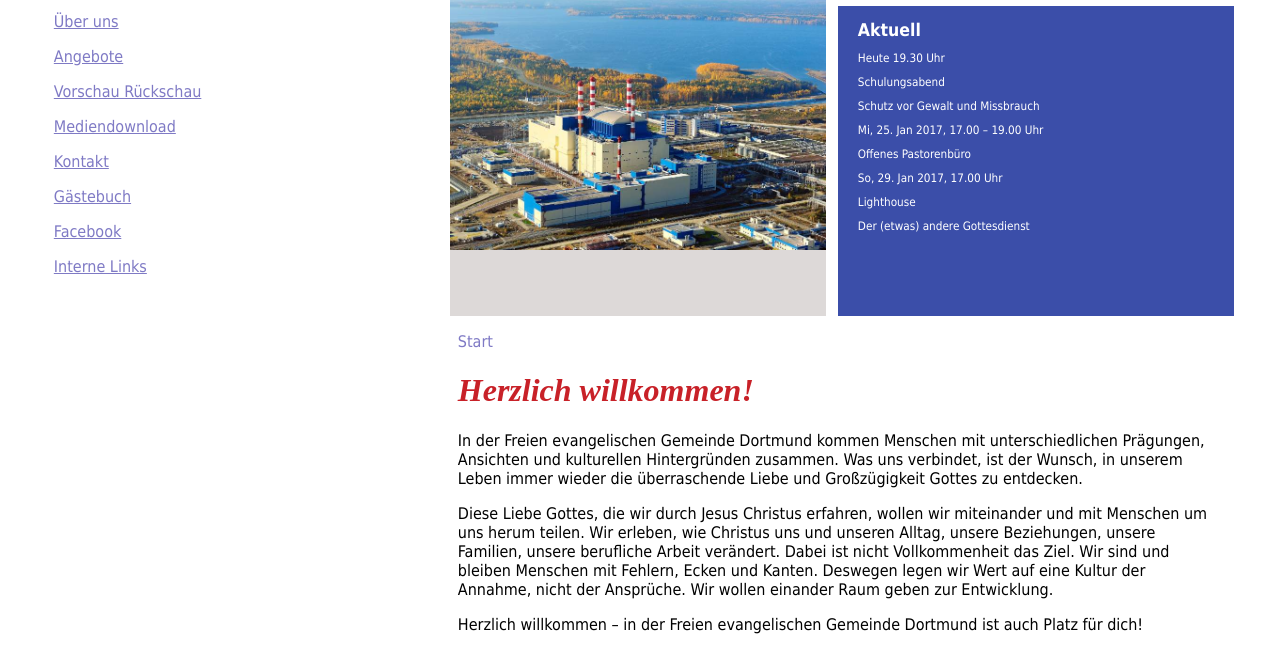
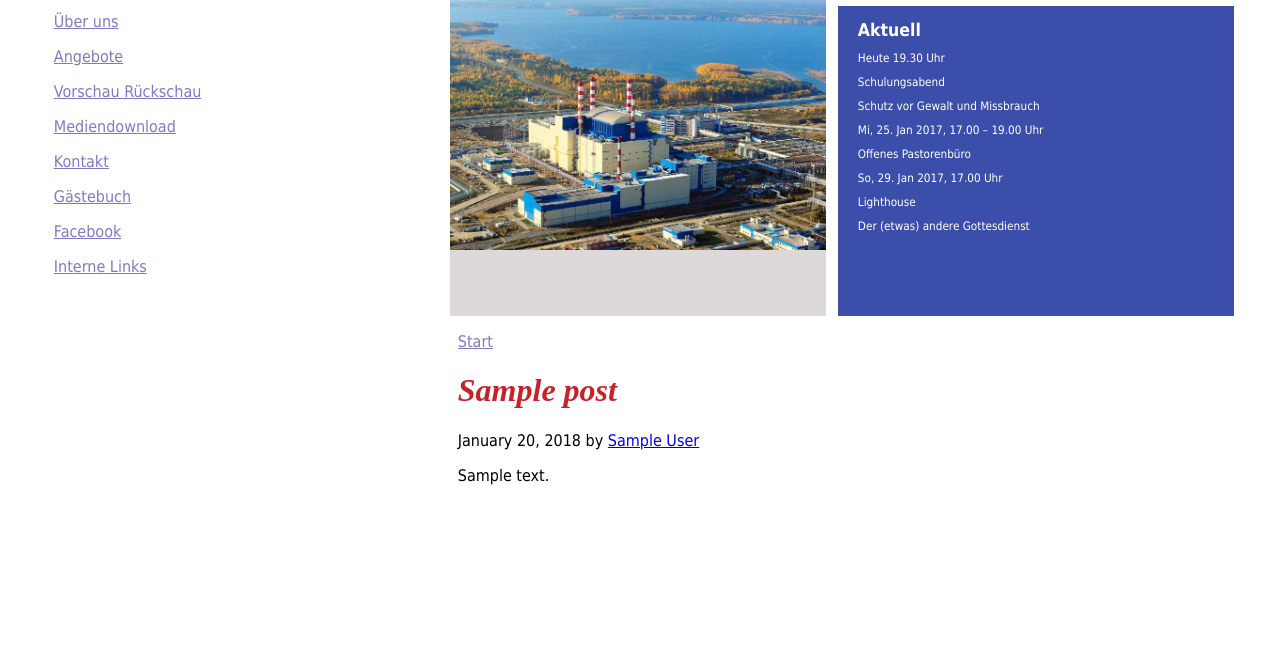
Before and after one commit to RainerKlute/fegdortmund2017, a WordPress theme: template index.php in a window 1280 px wide. Shown: the part 156-814 px from the top of the page. After the commit the page ends 641 px from the top, so only its background shows below. Run offline with PHP 8.4 and a stand-in for WordPress, Linux system fonts and the light colour scheme; the site name, menu and one post (Sample post) are stand-ins, and other content is empty.

Commit message:
Page and post contents are rendered dynamically now.
Navigation etc. is still static.

```diff
--- /dev/null
+++ b/content.php
@@ -0,0 +1,28 @@
+<div id="header-box-4">
+	<img alt="BN-800"
+		src="<?php echo get_bloginfo('template_directory'); ?>/images/BN-800.jpg">
+</div>
+<div id="header-box-5">
+	<h2>Aktuell</h2>
+	<p>Heute 19.30 Uhr</p>
+	<p>Schulungsabend</p>
+	<p>Schutz vor Gewalt und Missbrauch</p>
+	<p>Mi, 25. Jan 2017, 17.00 – 19.00 Uhr</p>
+	<p>Offenes Pastorenbüro</p>
+	<p>So, 29. Jan 2017, 17.00 Uhr</p>
+	<p>Lighthouse</p>
+	<p>Der (etwas) andere Gottesdienst</p>
+</div>
+<div id="contents-box">
+	<p class="navigation">
+		<a href="<?php echo get_bloginfo( 'wpurl' ); ?>">Start</a>
+	</p>
+
+	<div class="blog-post">
+		<h1 class="blog-post-title"><?php the_title(); ?></h1>
+		<?php if (!is_page()): ?>
+			<p class="blog-post-meta"><?php the_date(); ?> by <a href="#"><?php the_author(); ?></a></p>
+		<?php endif ?>
+        <?php the_content(); ?>
+    </div>
+</div>
--- /dev/null
+++ b/footer.php
@@ -0,0 +1,3 @@
+	</div>
+</body>
+</html>
--- /dev/null
+++ b/header.php
@@ -0,0 +1,51 @@
+<!DOCTYPE html>
+<html lang="de">
+
+<head>
+<meta charset="utf-8">
+<meta http-equiv="X-UA-Compatible" content="IE=edge">
+<meta name="viewport" content="width=device-width, initial-scale=1">
+<meta name="description" content="<?php echo get_bloginfo( 'description' ); ?>">
+
+<title><?php echo get_bloginfo( 'name' ); ?></title>
+<link href="<?php echo get_bloginfo('template_directory'); ?>/style.css"
+	rel="stylesheet">
+<!-- HTML5 shim and Respond.js for IE8 support of HTML5 elements and media queries -->
+<!--[if lt IE 9]>
+      <script src="https://oss.maxcdn.com/html5shiv/3.7.2/html5shiv.min.js"></script>
+      <script src="https://oss.maxcdn.com/respond/1.4.2/respond.min.js"></script>
+    <![endif]-->
+	<?php wp_head();?>
+</head>
+<body>
+	<div id="grid-container">
+		<div id="menubutton" tabindex="0"></div>
+		<div id="header-box-1"></div>
+		<div id="header-box-2"></div>
+		<div id="header-box-3"></div>
+		<div id="navigation-box" class="navigation">
+			<p>
+				<a href="does_not_exist_yet.html">Über uns</a>
+			</p>
+			<p>
+				<a href="does_not_exist_yet.html">Angebote</a>
+			</p>
+			<p>
+				<a href="does_not_exist_yet.html">Vorschau Rückschau</a>
+			</p>
+			<p>
+				<a href="does_not_exist_yet.html">Mediendownload</a>
+			</p>
+			<p>
+				<a href="does_not_exist_yet.html">Kontakt</a>
+			</p>
+			<p>
+				<a href="does_not_exist_yet.html">Gästebuch</a>
+			</p>
+			<p>
+				<a href="does_not_exist_yet.html">Facebook</a>
+			</p>
+			<p>
+				<a href="does_not_exist_yet.html">Interne Links</a>
+			</p>
+		</div>
--- a/index.php
+++ b/index.php
@@ -1,77 +1,13 @@
-<!DOCTYPE html>
-<html>
-<head>
-<link href="<?php echo get_bloginfo('template_directory'); ?>/style.css" rel="stylesheet">
-<meta charset="UTF-8">
-<title>FeG Dortmund</title>
-</head>
-<body>
-	<div id="grid-container">
+<?php get_header(); ?>
 
-		<div id="menubutton" tabindex="0"></div>
+<?php
+if (have_posts ()) :
+	while (have_posts () ) :
+		the_post ();
+        get_template_part('content', get_post_format());
+	endwhile;
+endif;
+?>
 
-		<div id="navigation-box" class="navigation">
-			<p>
-				<a href="does_not_exist_yet.html">Über uns</a>
-			</p>
-			<p>
-				<a href="does_not_exist_yet.html">Angebote</a>
-			</p>
-			<p>
-				<a href="does_not_exist_yet.html">Vorschau Rückschau</a>
-			</p>
-			<p>
-				<a href="does_not_exist_yet.html">Mediendownload</a>
-			</p>
-			<p>
-				<a href="does_not_exist_yet.html">Kontakt</a>
-			</p>
-			<p>
-				<a href="does_not_exist_yet.html">Gästebuch</a>
-			</p>
-			<p>
-				<a href="does_not_exist_yet.html">Facebook</a>
-			</p>
-			<p>
-				<a href="does_not_exist_yet.html">Interne Links</a>
-			</p>
-		</div>
-		<div id="header-box-1"></div>
-		<div id="header-box-2"></div>
-		<div id="header-box-3"></div>
-		<div id="header-box-4">
-			<img alt="BN-800" src="<?php echo get_bloginfo('template_directory'); ?>/images/BN-800.jpg">
-		</div>
-		<div id="header-box-5">
-			<h2>Aktuell</h2>
-			<p>Heute 19.30 Uhr</p>
-			<p>Schulungsabend</p>
-			<p>Schutz vor Gewalt und Missbrauch</p>
-			<p>Mi, 25. Jan 2017, 17.00 – 19.00 Uhr</p>
-			<p>Offenes Pastorenbüro</p>
-			<p>So, 29. Jan 2017, 17.00 Uhr</p>
-			<p>Lighthouse</p>
-			<p>Der (etwas) andere Gottesdienst</p>
-		</div>
-		<div id="contents-box">
-			<p class="navigation">Start</p>
-			<h1>Herzlich willkommen!</h1>
-			<p>In der Freien evangelischen Gemeinde Dortmund kommen Menschen
-				mit unterschiedlichen Prägungen, Ansichten und kulturellen
-				Hintergründen zusammen. Was uns verbindet, ist der Wunsch, in
-				unserem Leben immer wieder die überraschende Liebe und Großzügigkeit
-				Gottes zu entdecken.</p>
-			<p>Diese Liebe Gottes, die wir durch Jesus Christus erfahren,
-				wollen wir miteinander und mit Menschen um uns herum teilen. Wir
-				erleben, wie Christus uns und unseren Alltag, unsere Beziehungen,
-				unsere Familien, unsere berufliche Arbeit verändert. Dabei ist nicht
-				Vollkommenheit das Ziel. Wir sind und bleiben Menschen mit Fehlern,
-				Ecken und Kanten. Deswegen legen wir Wert auf eine Kultur der
-				Annahme, nicht der Ansprüche. Wir wollen einander Raum geben zur
-				Entwicklung.</p>
-			<p>Herzlich willkommen – in der Freien evangelischen Gemeinde
-				Dortmund ist auch Platz für dich!</p>
-		</div>
-	</div>
-</body>
-</html>
+<?php get_sidebar(); ?>
+<?php get_footer(); ?>
--- /dev/null
+++ b/page.php
@@ -0,0 +1 @@
+<?php get_template_part('index', get_post_format()); ?>
```
Also changed, not shown: sidebar.php (added).
